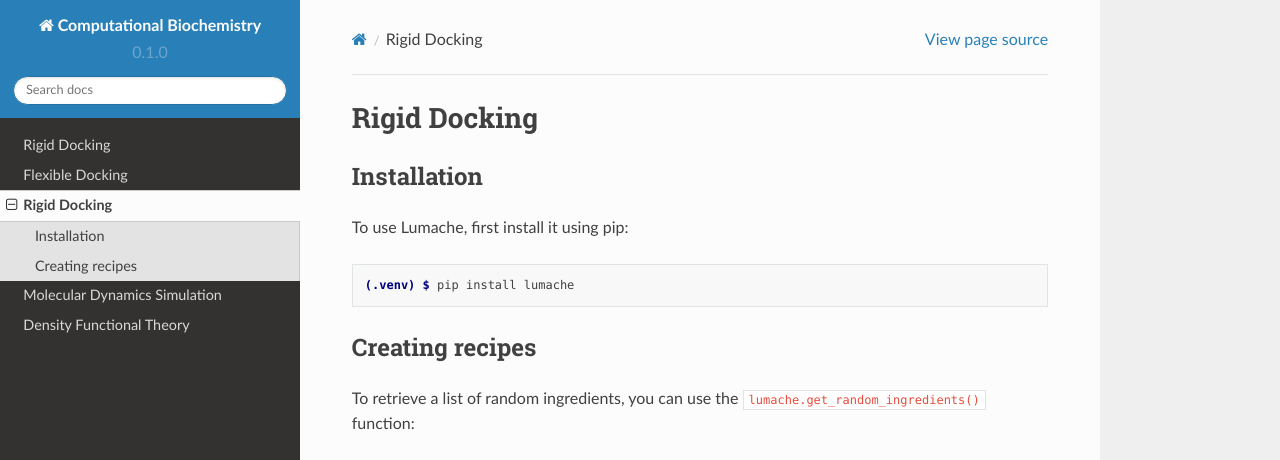
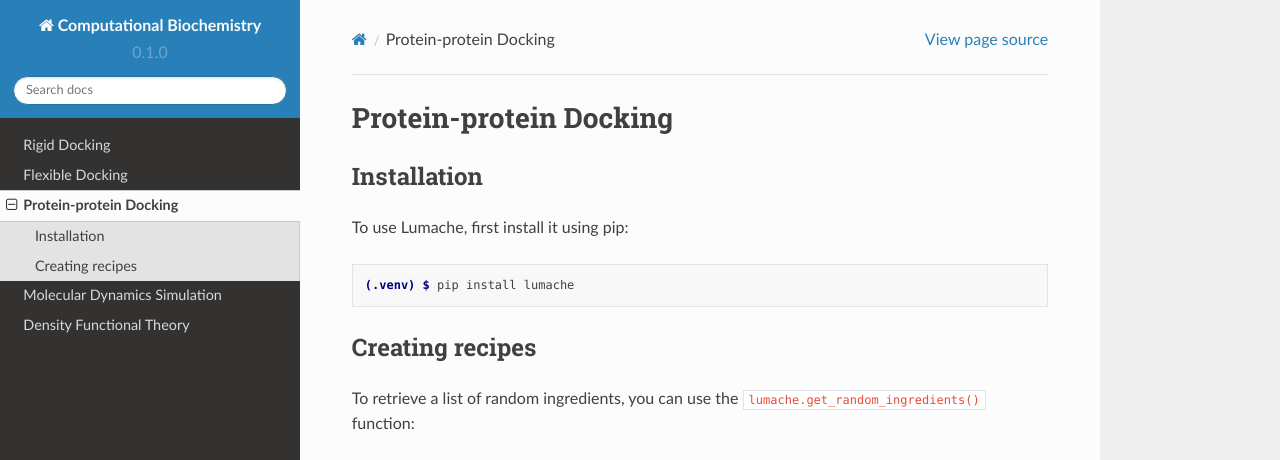
Before and after one commit to omagebright/computationalbiochemistry, a Sphinx documentation site: the page built from docs/source/proteindocking.rst, in a window 1280 px wide and 1095 px high. Shown: the top 460 px of the window. Built offline with Sphinx 7.4.7 and the Read the Docs theme 2.0.0, drawn with Linux system fonts in a browser that asks for light colours; grey boxes are pictures that could not be loaded.

Commit message:
Update proteindocking.rst

```diff
--- a/docs/source/proteindocking.rst
+++ b/docs/source/proteindocking.rst
@@ -1,4 +1,4 @@
-Rigid Docking
+Protein-protein Docking
 =====
 
 .. _installation:
```
